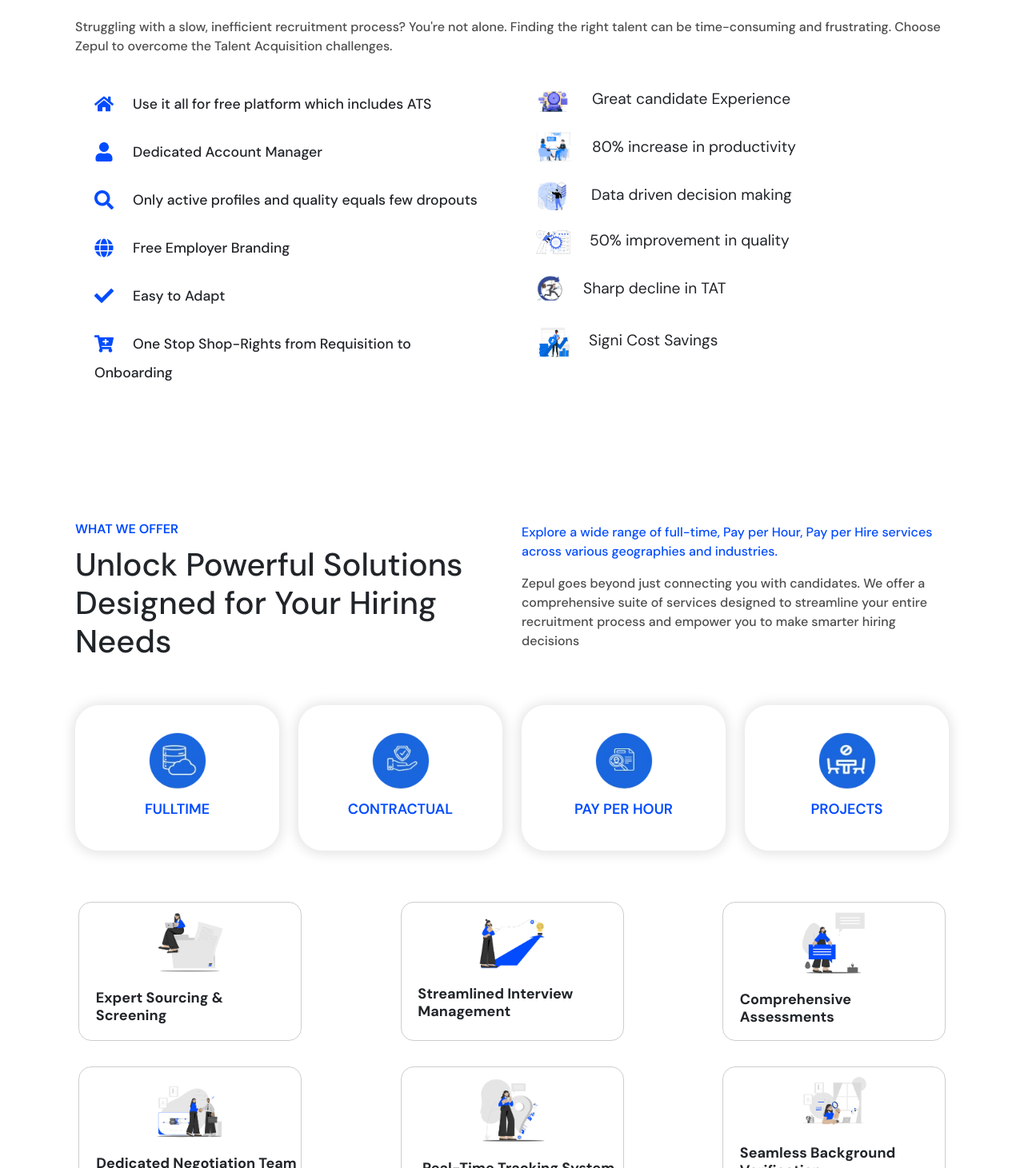
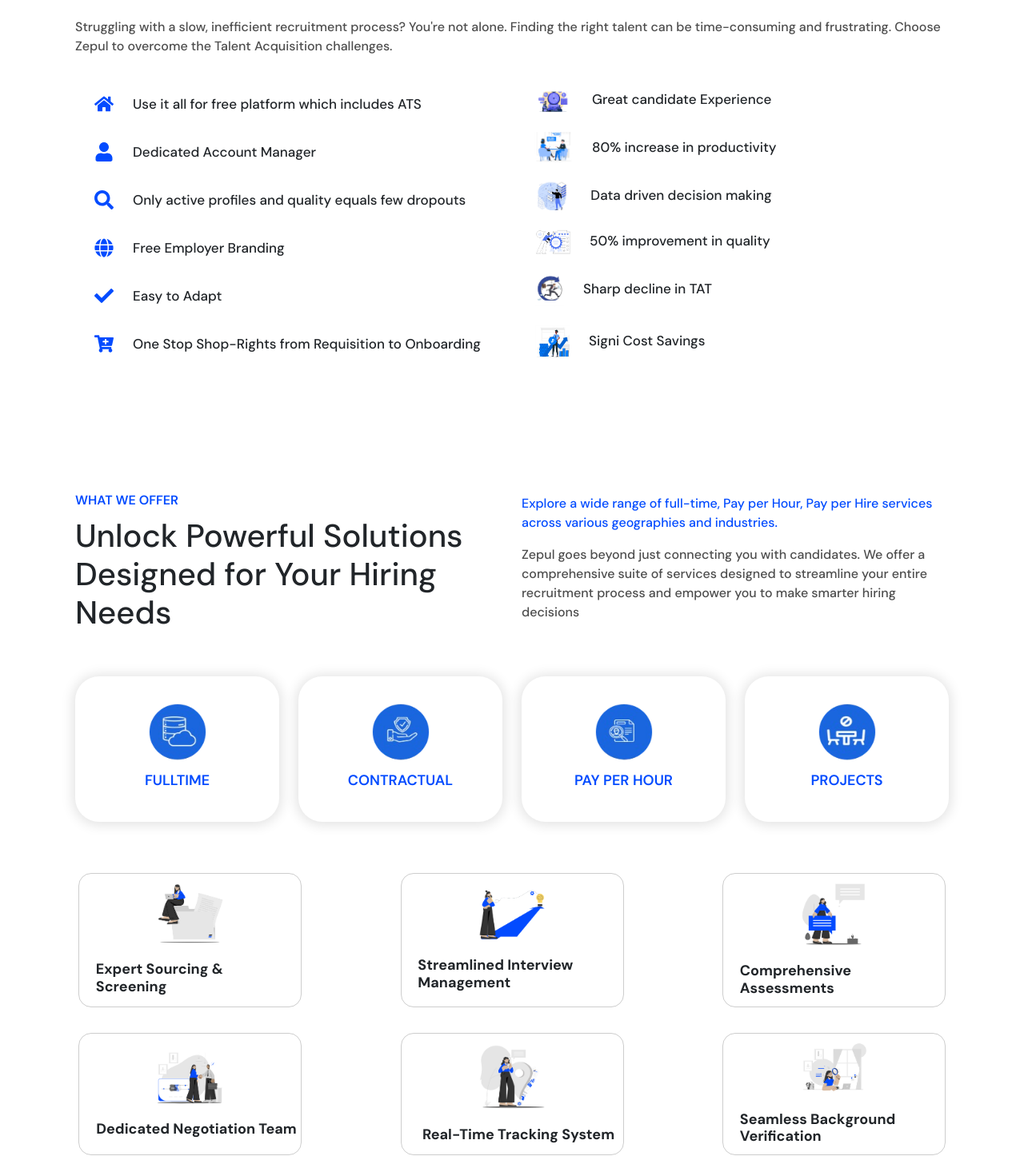
Before and after one commit to Bandan-Hpe/Zepul, a React (Vite) app: page / in a window 1280 px wide. Shown: the part 1869-3330 px from the top of the page at 80% size. Built offline with nearby package versions, Linux system fonts and the light colour scheme.

Commit message:
changed the service card font size

```diff
--- a/src/Pages/Home.jsx
+++ b/src/Pages/Home.jsx
@@ -193,27 +193,27 @@
                   <ul className="p-0">
                     <li className="why-list2">
                       <img src="/assets/why1.png" alt="" />
-                      <span>Great candidate Experience </span>
+                      <span className="list-text">Great candidate Experience </span>
                     </li>
                     <li className="why-list2">
                       <img src="/assets/why2.png" alt="" />
-                      <span>80% increase in productivity </span>
+                      <span className="list-text">80% increase in productivity </span>
                     </li>
                     <li className="why-list2">
                       <img src="/assets/why3.png" alt="" />
-                      <span> Data driven decision making</span>
+                      <span className="list-text"> Data driven decision making</span>
                     </li>
                     <li className="why-list2">
                       <img src="/assets/why4.png" alt="" />
-                      <span>50% improvement in quality</span>
+                      <span className="list-text">50% improvement in quality</span>
                     </li>
                     <li className="why-list2">
                       <img src="/assets/why5.png" alt="" />
-                      <span>Sharp decline in TAT</span>
+                      <span className="list-text">Sharp decline in TAT</span>
                     </li>
                     <li className="why-list2">
                       <img src="/assets/why6.png" alt="" />
-                      <span>Signi Cost Savings</span>
+                      <span className="list-text">Signi Cost Savings</span>
                     </li>
                   </ul>
                 </div>
@@ -316,7 +316,7 @@
                       style={{ background: `url(${item.image})` }}
                     >
                       <img src={item.image} alt="" />
-                      <h3 className="  ">{item.title}</h3>
+                      <h3>{item.title}</h3>
                     </div>
                   );
                 })}
--- a/src/styles/Home.css
+++ b/src/styles/Home.css
@@ -89,6 +89,7 @@
   padding: 0.3rem 0.3rem;
   margin-left: 1rem;
   font-weight: 700;
+  margin-bottom:.1rem !important;
 }
 
 .card-item img {
@@ -174,7 +175,7 @@
 .list-text {
 
   font-weight:500;
-  font-size:1.1rem;
+  font-size:17px;
   margin-left:1.5rem;
 }
 .why-list2 {
```
